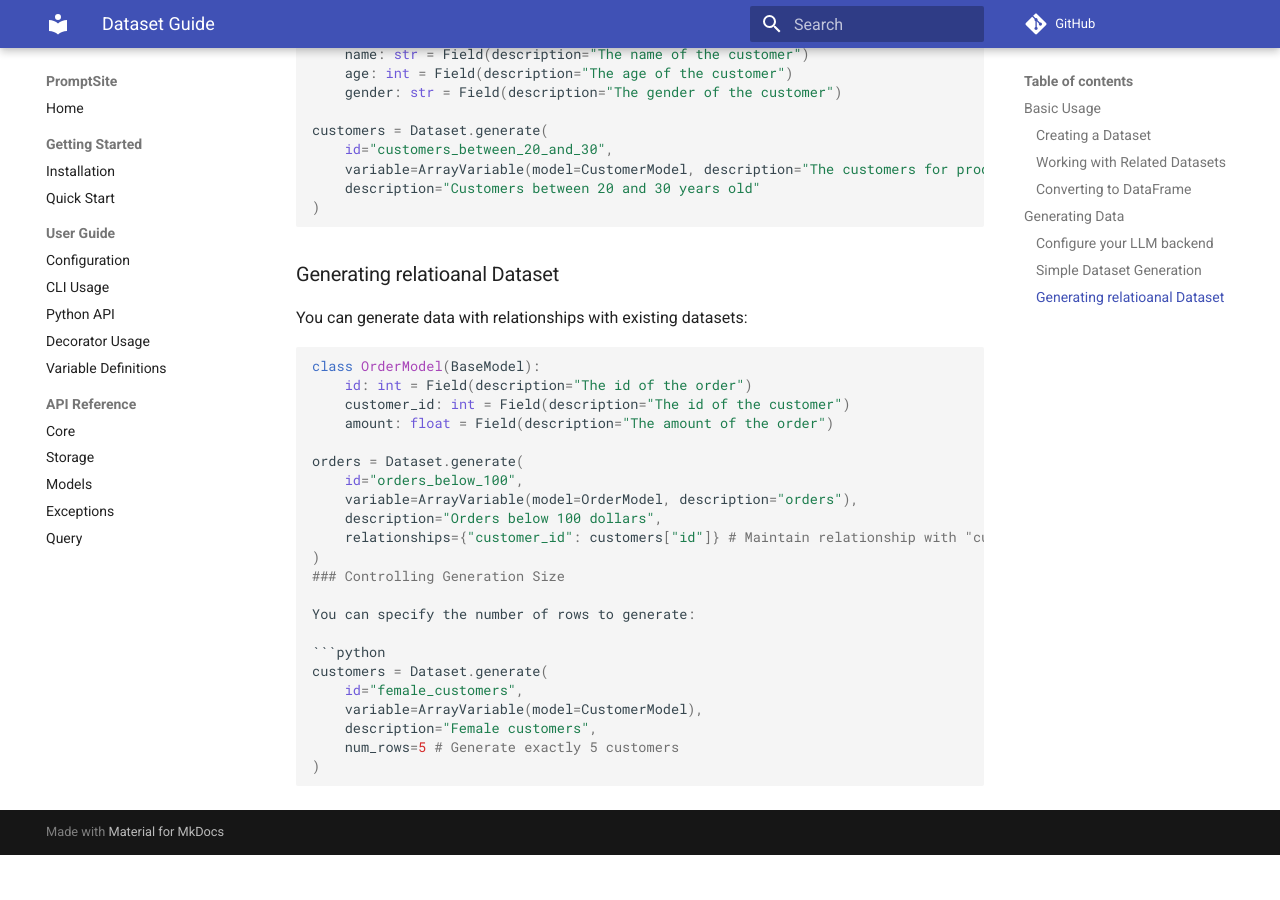
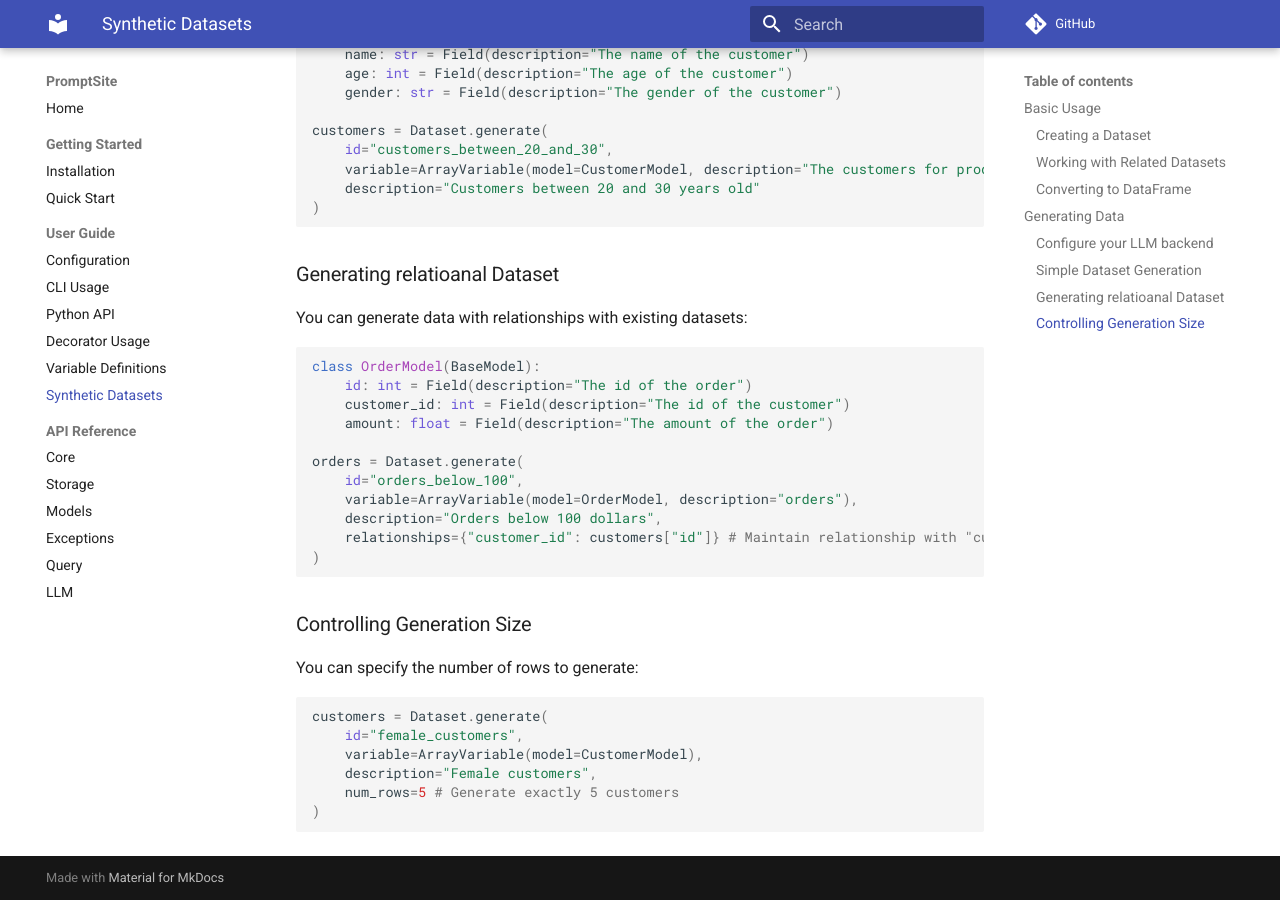
Before and after one commit to dkuang1980/promptsite, an MkDocs documentation site: the page built from docs/user-guide/dataset.md, in a window 1280 px wide and 900 px high, scrolled down 1916 px. Built offline with MkDocs 1.6.1 and Material for MkDocs 9.7.7, drawn with Linux system fonts in a browser that asks for light colours; comment, search, counter and statistics services are not loaded; before the commit the page ends 2771 px from its top, so only the background shows below that; some of the changed text lies outside the part shown.

Commit message:
update docs

````diff
--- a/docs/user-guide/dataset.md
+++ b/docs/user-guide/dataset.md
@@ -1,4 +1,4 @@
-# Dataset Guide
+# Synthetic Datasets
 
 The Dataset class in PromptSite provides functionality for managing and generating structured data that can be used in your prompts.
 
@@ -112,6 +112,7 @@ orders = Dataset.generate(
     description="Orders below 100 dollars",
     relationships={"customer_id": customers["id"]} # Maintain relationship with "customers" dataset
 )
+```
 ### Controlling Generation Size
 
 You can specify the number of rows to generate:
--- a/mkdocs.yml
+++ b/mkdocs.yml
@@ -24,12 +24,14 @@ nav:
     - Python API: user-guide/python-api.md
     - Decorator Usage: user-guide/decorator.md
     - Variable Definitions: user-guide/variable-definitions.md
+    - Synthetic Datasets: user-guide/dataset.md
   - API Reference:
     - Core: api/core.md
     - Storage: api/storage.md
     - Models: api/models.md
     - Exceptions: api/exceptions.md
     - Query: api/query.md
+    - LLM: api/llm.md
 
 markdown_extensions:
   - pymdownx.highlight:
````
Also changed, not shown: docs/api/llm.md (added, +31 -0 lines).
